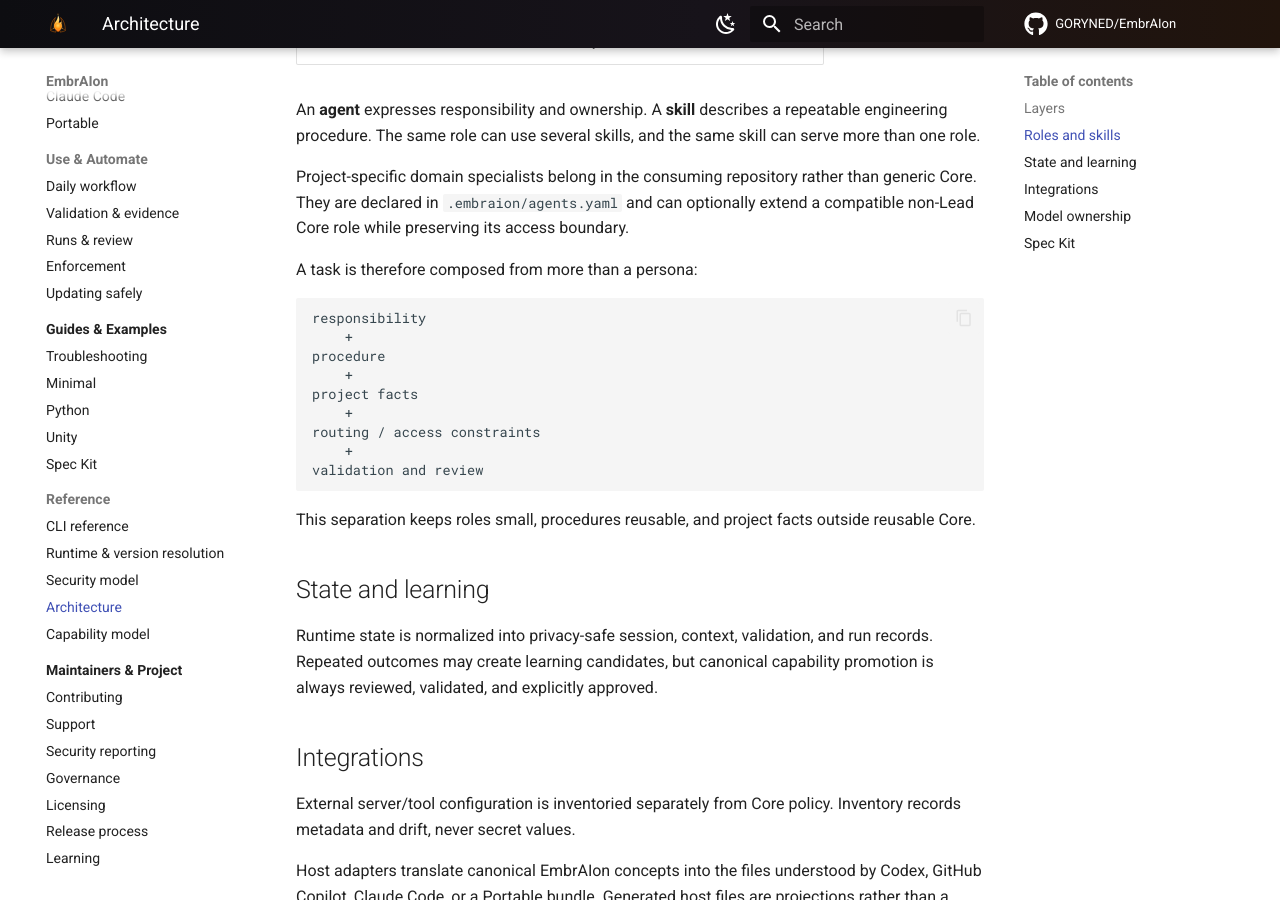
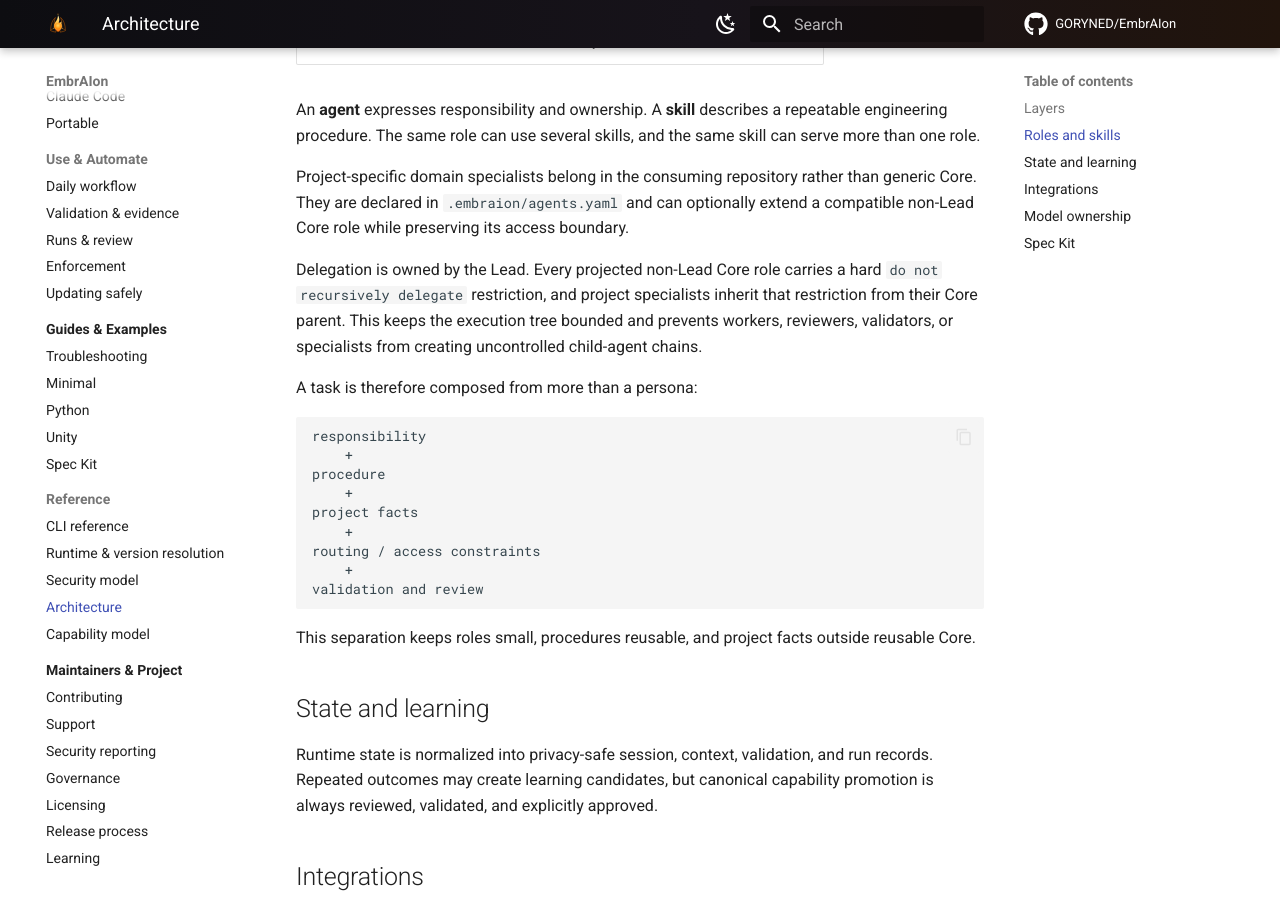
Before and after one commit to GORYNED/EmbrAIon, an MkDocs documentation site: the page built from docs/architecture.md, in a window 1280 px wide and 900 px high, scrolled down 1164 px. Built offline with MkDocs 1.6.1 and Material for MkDocs 9.7.7, drawn with Linux system fonts in a browser that asks for light colours; comment, search, counter and statistics services are not loaded.

Commit message:
Document Lead-only delegation boundary

```diff
--- a/docs/architecture.md
+++ b/docs/architecture.md
@@ -31,6 +31,8 @@ Core uses job-like roles:
 An **agent** expresses responsibility and ownership. A **skill** describes a repeatable engineering procedure. The same role can use several skills, and the same skill can serve more than one role.
 
 Project-specific domain specialists belong in the consuming repository rather than generic Core. They are declared in `.embraion/agents.yaml` and can optionally extend a compatible non-Lead Core role while preserving its access boundary.
+
+Delegation is owned by the Lead. Every projected non-Lead Core role carries a hard `do not recursively delegate` restriction, and project specialists inherit that restriction from their Core parent. This keeps the execution tree bounded and prevents workers, reviewers, validators, or specialists from creating uncontrolled child-agent chains.
 
 A task is therefore composed from more than a persona:
 
```
